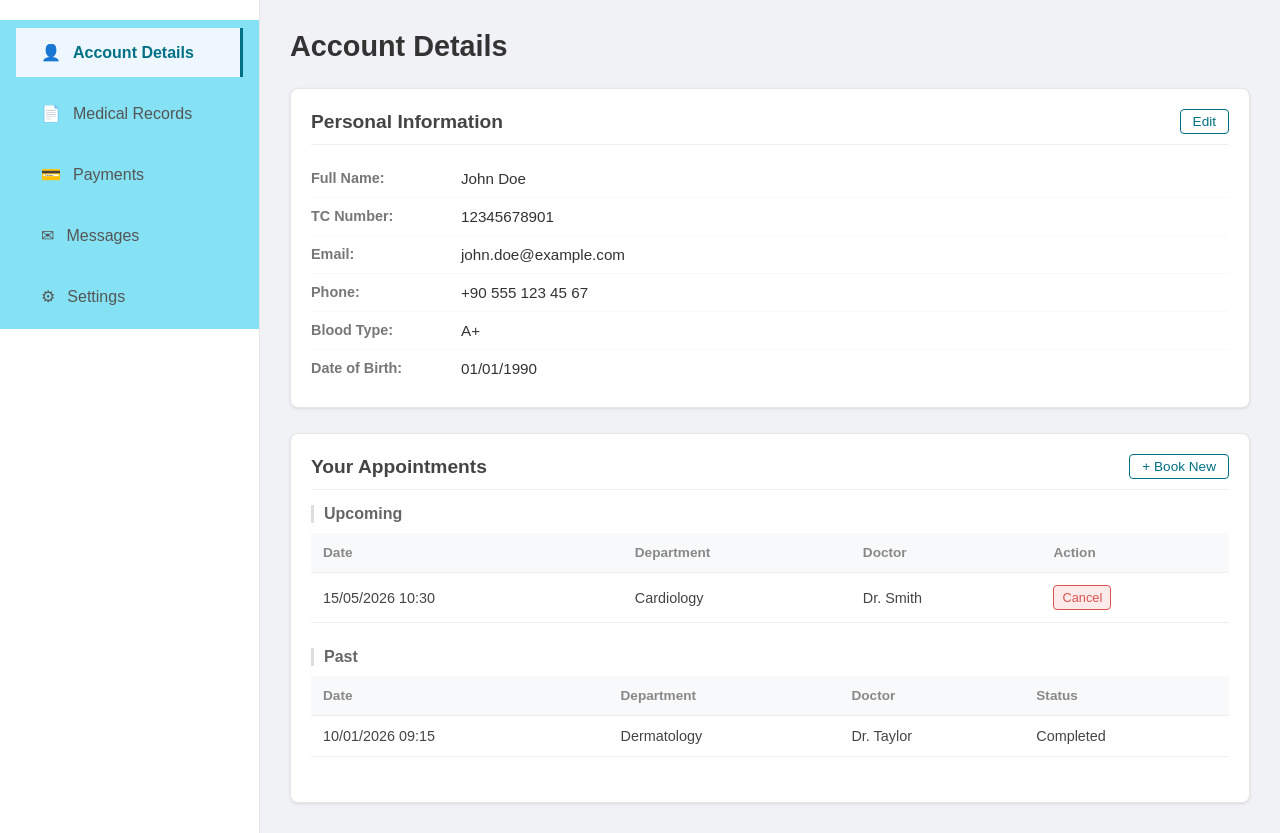
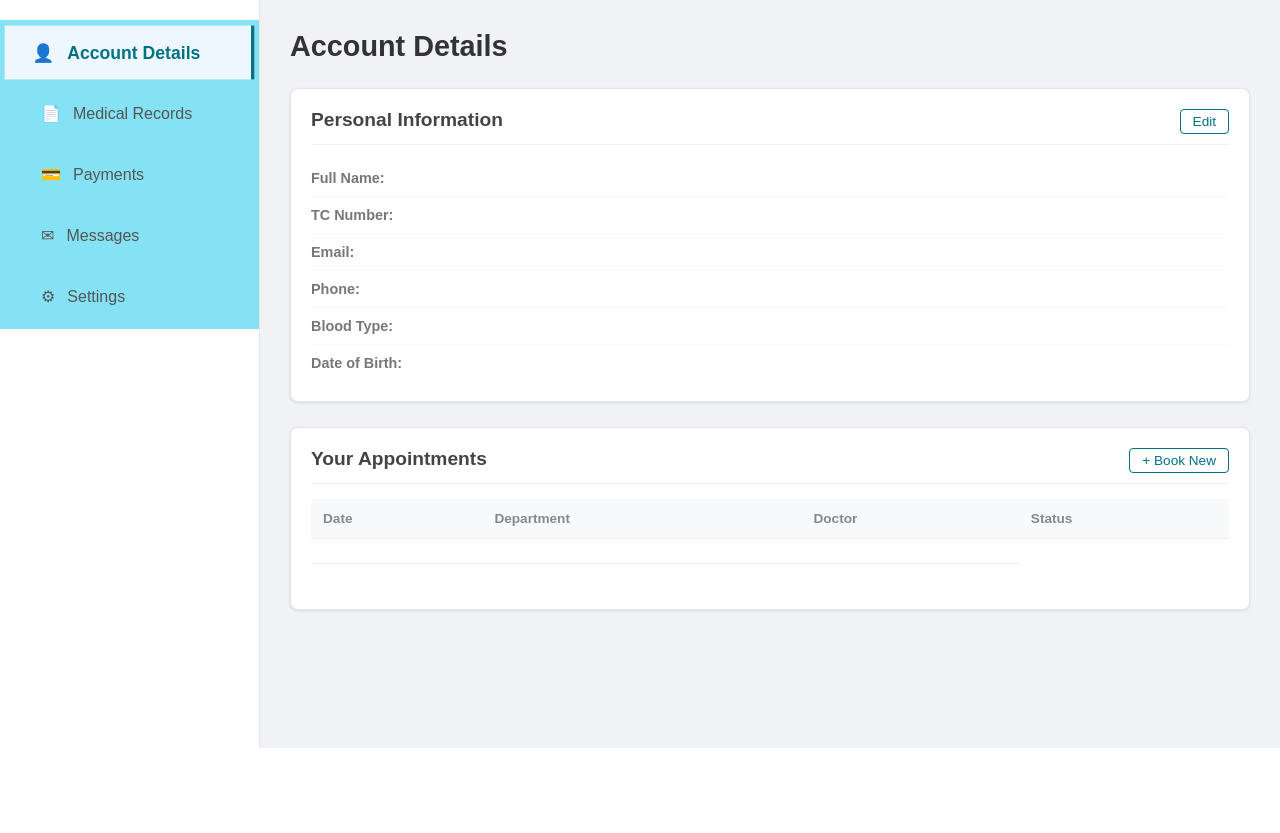
Before and after one commit to Trencmivront/Hospital-Web-System, a PHP site: page /frontend/html/user/profile.html in a window 1280 px wide. Shown: the part 52-885 px from the top of the page. After the commit the page ends 800 px from the top, so only its background shows below. Run offline with PHP 8.4, Linux system fonts and the light colour scheme; lists and menus that the app fills with data are empty.

Commit message:
adding side menu to pages

```diff
--- a/frontend/css/global.css
+++ b/frontend/css/global.css
@@ -20,14 +20,13 @@ body {
 
 nav {
     background-color: rgb(133, 226, 245);
-    min-height: 40px;
     width: 100%;
-    flex-wrap: wrap;
     gap: 12px;
     padding: 8px 16px;
 }
 
 nav a {
+    box-sizing: border-box;
     color: #040404;
     text-decoration: none;
     padding: 10px 14px;
--- a/frontend/css/user/profile.css
+++ b/frontend/css/user/profile.css
@@ -1,5 +1,4 @@
-/* Sidebar Layout for Profile Page */
-
+/* Defining global variables.  */
 :root {
     --sidebar-width: 260px;
     --primary-blue: #007185;
@@ -16,6 +15,18 @@ body.profile-layout {
     min-height: 100vh;
 }
 
+#settings.active .icon{
+    transform: rotate(360deg);
+    /*ease-out = slow down to end.
+    ease-in = slow at start.
+    ease-in-out = slow at start, fast at middle, slow at end. */
+    transition: transform 1s ease-out;
+}
+
+#payments.active .icon{
+    transform: translate();
+}
+
 /* Top Bar */
 .profile-top-bar {
     background-color: #fff;
@@ -29,14 +40,9 @@ body.profile-layout {
 .top-bar-content {
     max-width: 1400px;
     margin: 0 auto;
-    display: flex;
-    justify-content: space-between;
-    align-items: center;
 }
 
 .top-bar-brand {
-    display: flex;
-    align-items: center;
     text-decoration: none;
     gap: 10px;
 }
@@ -52,9 +58,7 @@ body.profile-layout {
     font-size: 1.1rem;
 }
 
-.top-bar-user {
-    display: flex;
-    align-items: center;
+.top-bar-user-name {
     gap: 15px;
 }
 
@@ -93,6 +97,7 @@ body.profile-layout {
 .sidebar-menu {
     display: flex;
     flex-direction: column;
+    gap:12px;
 }
 
 .menu-item {
@@ -119,6 +124,7 @@ body.profile-layout {
     color: var(--primary-blue);
     border-right: 3px solid var(--primary-blue);
     font-weight: bold;
+    transform: scale(1.1);
 }
 
 /* Main Content */
@@ -159,9 +165,6 @@ body.profile-layout {
 }
 
 .box-header {
-    display: flex;
-    justify-content: space-between;
-    align-items: center;
     border-bottom: 1px solid #f0f0f0;
     margin-bottom: 15px;
     padding-bottom: 10px;
@@ -226,24 +229,24 @@ body.profile-layout {
 }
 
 /* Table */
-.profile-table {
+.appointment-table {
     width: 100%;
     border-collapse: collapse;
 }
 
-.profile-table th, .profile-table td {
+.appointment-table th, .appointment-table td {
     text-align: left;
     padding: 12px;
     border-bottom: 1px solid #eee;
 }
 
-.profile-table th {
+.appointment-table th {
     background-color: #f8f9fa;
     font-size: 0.85rem;
     color: #888;
 }
 
-.profile-table td {
+.appointment-table td {
     font-size: 0.9rem;
     color: #444;
 }
@@ -276,6 +279,7 @@ body.profile-layout {
     .sidebar-menu {
         flex-direction: row;
         overflow-x: auto;
+        justify-content: center;
     }
     .menu-item {
         padding: 15px;
--- a/frontend/html/global/index.html
+++ b/frontend/html/global/index.html
@@ -7,6 +7,7 @@
     <title>Hospital Departments</title>
     <link rel="stylesheet" href="../../css/style.css">
     <link rel="stylesheet" href="../../css/global.css">
+    <script src="/frontend/js/global/global.js" defer></script>
     <script src="/frontend/js/dept.js" defer></script>
     <script src="../../js/qa.js" defer></script>
 </head>
@@ -30,9 +31,10 @@
                 </ul>
             </div>
         </div>
+                <button id="close_button"> &times;</button>
     </header>
 
-    <nav class="flex-center-content" aria-label="Hospital navigation">
+    <nav id="nav_container" class="flex-center-content" aria-label="Hospital navigation">
         <a href="index.html" style="background-color: rgba(255, 255, 255, 1);">Home</a>
         <a href="departments.html">Departments</a>
         <a href="#">Doctors</a>
--- a/frontend/html/user/profile.html
+++ b/frontend/html/user/profile.html
@@ -6,15 +6,16 @@
     <title>Patient Profile - Nova Hospital</title>
     <link rel="stylesheet" href="../../css/global.css">
     <link rel="stylesheet" href="../../css/user/profile.css">
+    <script src="../../js/user/profile.js" defer></script>
 </head>
 <body class="profile-layout">
     <header class="profile-top-bar">
-        <div class="top-bar-content">
-            <a href="../global/index.html" class="top-bar-brand">
+        <div class="top-bar-content flex-wrap-space">
+            <a href="../global/index.html" class="top-bar-brand flex-center-content">
                 <img src="/imgs/hospital-logo-design-vector-medical-cross_53876-136743.avif" alt="Logo">
                 <span>Nova Hospital</span>
             </a>
-            <div class="top-bar-user">
+            <div class="top-bar-user-name flex-center-content">
                 <span>Welcome, <strong>John Doe</strong></span>
                 <a href="logout.php" class="logout-link">Logout</a>
             </div>
@@ -36,7 +37,7 @@
                 <button class="menu-item" data-section="messages">
                     <span class="icon">✉</span> Messages
                 </button>
-                <button class="menu-item" data-section="settings">
+                <button class="menu-item" id="settings" data-section="settings">
                     <span class="icon">⚙</span> Settings
                 </button>
             </nav>
@@ -50,69 +51,50 @@
                 <div class="details-grid">
                     <!-- Patient Information Box -->
                     <div class="info-box">
-                        <div class="box-header">
+                    <div class="box-header flex-wrap-space">
                             <h3>Personal Information</h3>
                             <button class="edit-icon-btn">Edit</button>
                         </div>
                         <div class="info-content">
                             <div class="info-row">
                                 <span class="label">Full Name:</span>
-                                <span class="value">John Doe</span>
+                                <span class="value" id="full_name"></span>
                             </div>
                             <div class="info-row">
                                 <span class="label">TC Number:</span>
-                                <span class="value">12345678901</span>
+                                <span class="value" id="tc_no"></span>
                             </div>
                             <div class="info-row">
                                 <span class="label">Email:</span>
-                                <span class="value">john.doe@example.com</span>
+                                <span class="value" id="email"></span>
                             </div>
                             <div class="info-row">
                                 <span class="label">Phone:</span>
-                                <span class="value">+90 555 123 45 67</span>
+                                <span class="value" id="tel_no"></span>
                             </div>
                             <div class="info-row">
                                 <span class="label">Blood Type:</span>
-                                <span class="value">A+</span>
+                                <span class="value" id="blood_group"></span>
                             </div>
                             <div class="info-row">
                                 <span class="label">Date of Birth:</span>
-                                <span class="value">01/01/1990</span>
+                                <span class="value" id="birth_date"></span>
                             </div>
                         </div>
                     </div>
 
                     <!-- Appointments Box -->
                     <div class="appointments-box">
-                        <div class="box-header">
+                        <div class="box-header flex-wrap-space">
                             <h3>Your Appointments</h3>
                             <a href="../global/index.html" class="book-new-btn">+ Book New</a>
                         </div>
+                        <!-- IF there is no appointment, disable the  place "book appointment"-->
                         <div class="appointments-content">
                             <div class="appointment-sub-section">
-                                <h4>Upcoming</h4>
-                                <table class="profile-table">
-                                    <thead>
-                                        <tr>
-                                            <th>Date</th>
-                                            <th>Department</th>
-                                            <th>Doctor</th>
-                                            <th>Action</th>
-                                        </tr>
-                                    </thead>
-                                    <tbody>
-                                        <tr>
-                                            <td>15/05/2026 10:30</td>
-                                            <td>Cardiology</td>
-                                            <td>Dr. Smith</td>
-                                            <td><button class="cancel-btn">Cancel</button></td>
-                                        </tr>
-                                    </tbody>
-                                </table>
-                            </div>
-                            <div class="appointment-sub-section">
-                                <h4>Past</h4>
-                                <table class="profile-table">
+                                <!--The h4 "upcoming" or "past" based on date.-->
+                                <h4 id="appointment_header"></h4>
+                                <table class="appointment-table">
                                     <thead>
                                         <tr>
                                             <th>Date</th>
@@ -123,10 +105,10 @@
                                     </thead>
                                     <tbody>
                                         <tr>
-                                            <td>10/01/2026 09:15</td>
-                                            <td>Dermatology</td>
-                                            <td>Dr. Taylor</td>
-                                            <td>Completed</td>
+                                            <!--Fetch date, department, doctor, status from database-->
+                                            <td></td>
+                                            <td></td>
+                                            <td></td>
                                         </tr>
                                     </tbody>
                                 </table>
@@ -159,6 +141,5 @@
         </main>
     </div>
 
-    <script src="../../js/user/profile.js"></script>
 </body>
 </html>
```
Also changed, not shown: other parts of frontend/css/global.css (+44 -46 lines), dbinit/crTables.sql (+11 -0 lines), frontend/html/global/departments.html (+1 -12 lines), frontend/js/global/global.js (+5 -8 lines).
